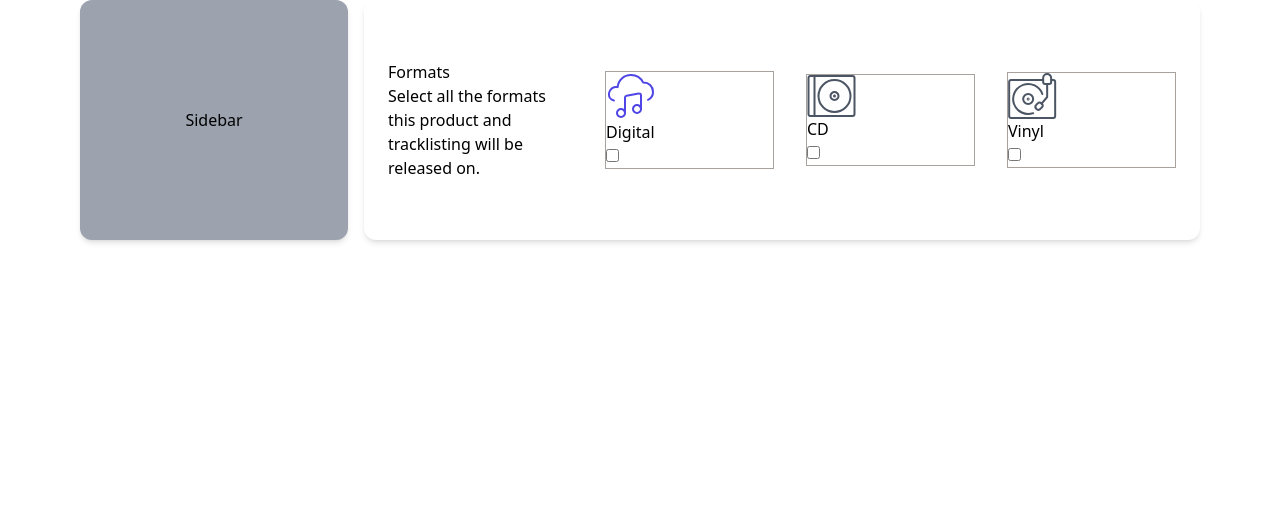
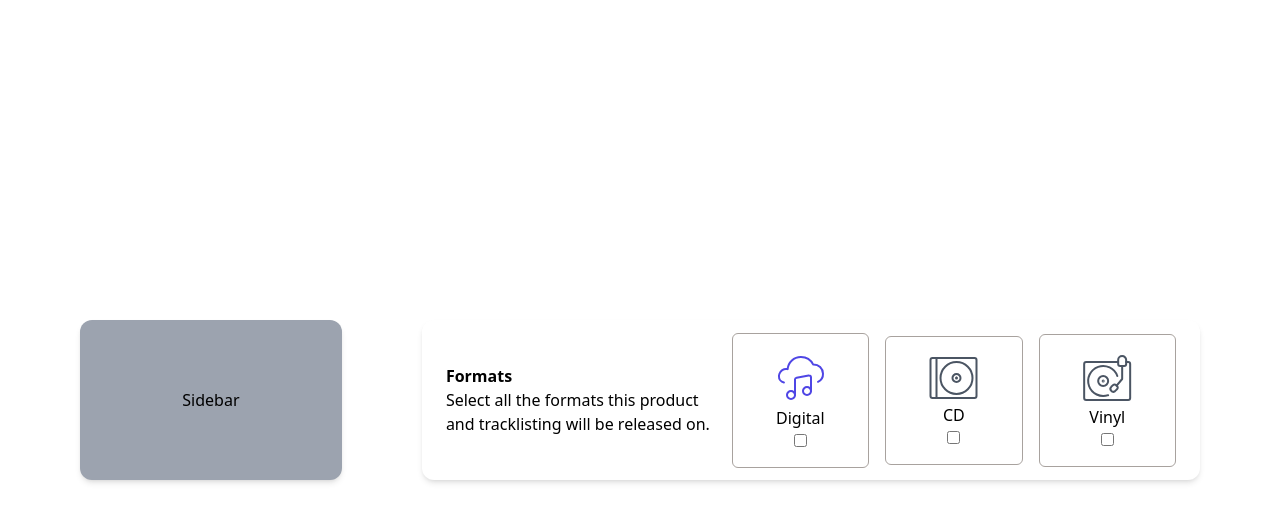
Before and after one commit to manziEric/music-app, a React (Create React App) app: page / in a window 1280 px wide. Shown: the top 522 px of the page. Built offline with nearby package versions, Linux system fonts and the light colour scheme.

Commit message:
update: tailwind styling and centering of components and using flex

```diff
--- a/src/App.tsx
+++ b/src/App.tsx
@@ -7,10 +7,11 @@ import Text from 'components/Text/Text';
 import iconsArray from 'utils/icons';
 
 // TODO:[] Use the colors from figma
+// TODO:[] Use flex not grid
 
 function App() {
   return (
-    <div className="grid grid-cols-4 gap-4 ml-20 mr-20 ">
+    <div className="flex flex-row items-center justify-center h-screen  mx-20">
       <Sidebar />
       <InputHandler>
         <Text />
--- a/src/components/Input/ButtonContainer.tsx
+++ b/src/components/Input/ButtonContainer.tsx
@@ -5,7 +5,11 @@ interface ComponentsProps {
 }
 
 function ButtonContainer({ children }: ComponentsProps) {
-  return <div className="border border-stone-400">{children}</div>;
+  return (
+    <div className="p-4 border border-stone-400 rounded-md flex flex-col basis-1/5 items-center justify-center cursor-pointer">
+      {children}
+    </div>
+  );
 }
 
 export default ButtonContainer;
--- a/src/components/Input/Input.tsx
+++ b/src/components/Input/Input.tsx
@@ -3,7 +3,7 @@ interface ComponentProps {
 }
 
 function Input({ name }: ComponentProps): JSX.Element {
-  return <input type="checkbox" name={name} id="" />;
+  return <input type="checkbox" name={name} className="m-1" />;
 }
 
 export default Input;
--- a/src/components/Input/InputHandler.tsx
+++ b/src/components/Input/InputHandler.tsx
@@ -9,7 +9,7 @@ interface ComponentsProps {
 function InputHandler({ children }: ComponentsProps): JSX.Element {
   return (
     <InputHandlerContext.Provider value={null}>
-      <div className="p-6  mx-auto bg-white rounded-xl shadow-md grid grid-cols-4 gap-4 col-span-3 items-center space-x-4">
+      <div className="p-6 basis-3/4  h-40  mx-auto bg-white rounded-xl shadow-md flex flex-row items-center justify-center space-x-4">
         {children}
       </div>
     </InputHandlerContext.Provider>
--- a/src/components/Input/Logo.tsx
+++ b/src/components/Input/Logo.tsx
@@ -4,7 +4,7 @@ interface ComponentsProps {
 }
 
 function Logo({ logo, altText }: ComponentsProps) {
-  return <img src={logo} alt={altText} />;
+  return <img src={logo} alt={altText} className="m-1" />;
 }
 
 export default Logo;
--- a/src/components/Sidebar/Sidebar.tsx
+++ b/src/components/Sidebar/Sidebar.tsx
@@ -1,6 +1,6 @@
 function Sidebar() {
   return (
-    <div className="p-6 w-full min-h-60  mx-auto bg-gray-400 rounded-xl shadow-md flex justify-center col-span-1 items-center space-x-4">
+    <div className="p-6 basis-1/4 w-full h-40  mr-20 bg-gray-400 rounded-xl shadow-md flex justify-center col-span-1 items-center">
       Sidebar
     </div>
   );
--- a/src/components/Text/Text.tsx
+++ b/src/components/Text/Text.tsx
@@ -1,7 +1,7 @@
 function Text() {
   return (
-    <div>
-      <h6>Formats</h6>
+    <div className="basis-2/5">
+      <h2 className="font-bold">Formats</h2>
       <p>
         Select all the formats this product and tracklisting will be released
         on.
--- a/src/index.tsx
+++ b/src/index.tsx
@@ -1,8 +1,8 @@
 import React from 'react';
 import ReactDOM from 'react-dom';
-import './index.css';
-import App from './App';
-import reportWebVitals from './reportWebVitals';
+import 'index.css';
+import App from 'App';
+import reportWebVitals from 'reportWebVitals';
 
 ReactDOM.render(
   <React.StrictMode>
--- a/tailwind.config.js
+++ b/tailwind.config.js
@@ -1,5 +1,7 @@
 module.exports = {
+  mode: 'jit',
   content: ['./src/**/*.{js,jsx,ts,tsx}'],
+  purge: ['./src/**/*.{js,jsx,ts,tsx}', './public/index.html'],
   theme: {
     extend: {},
   },
```
